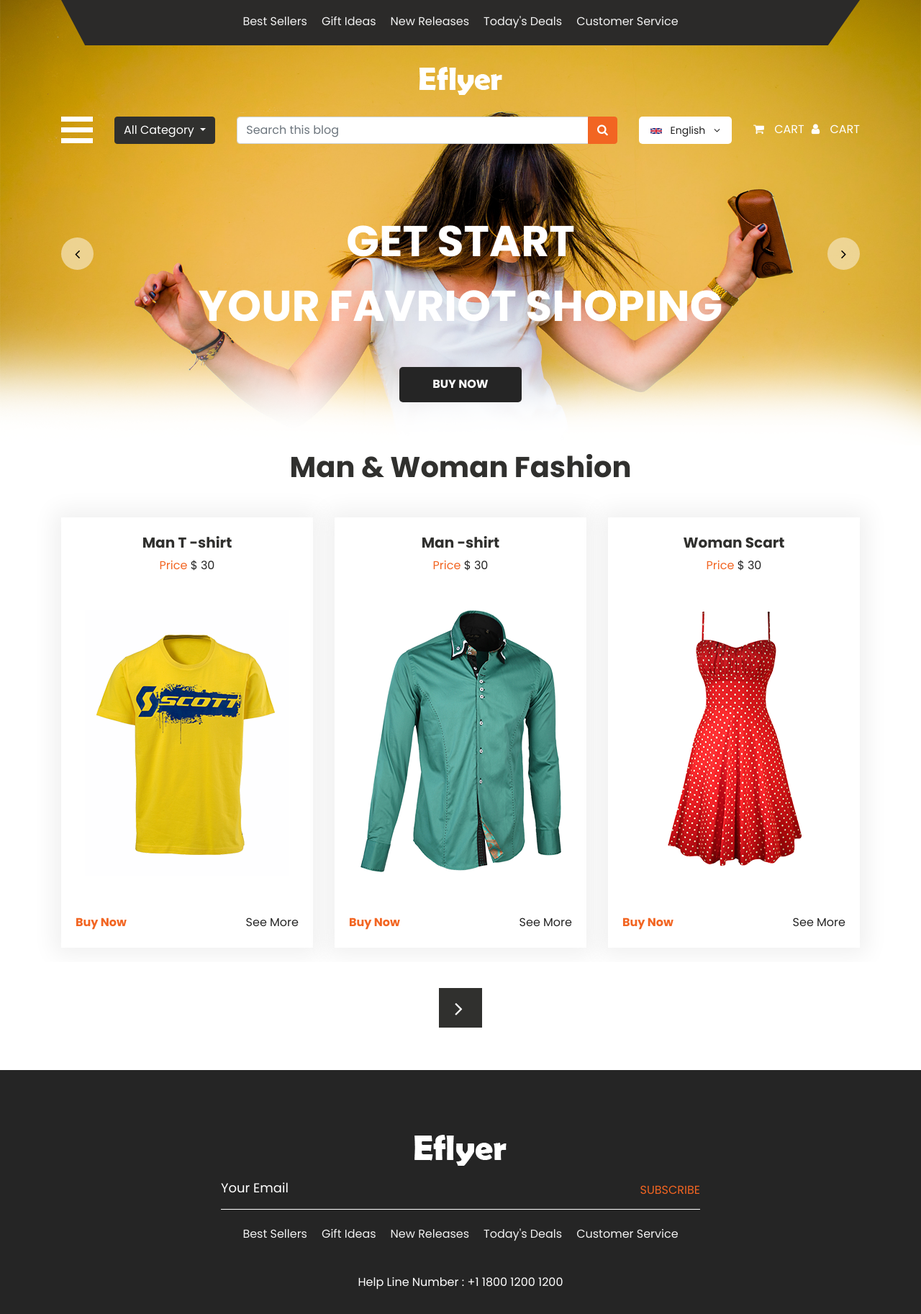
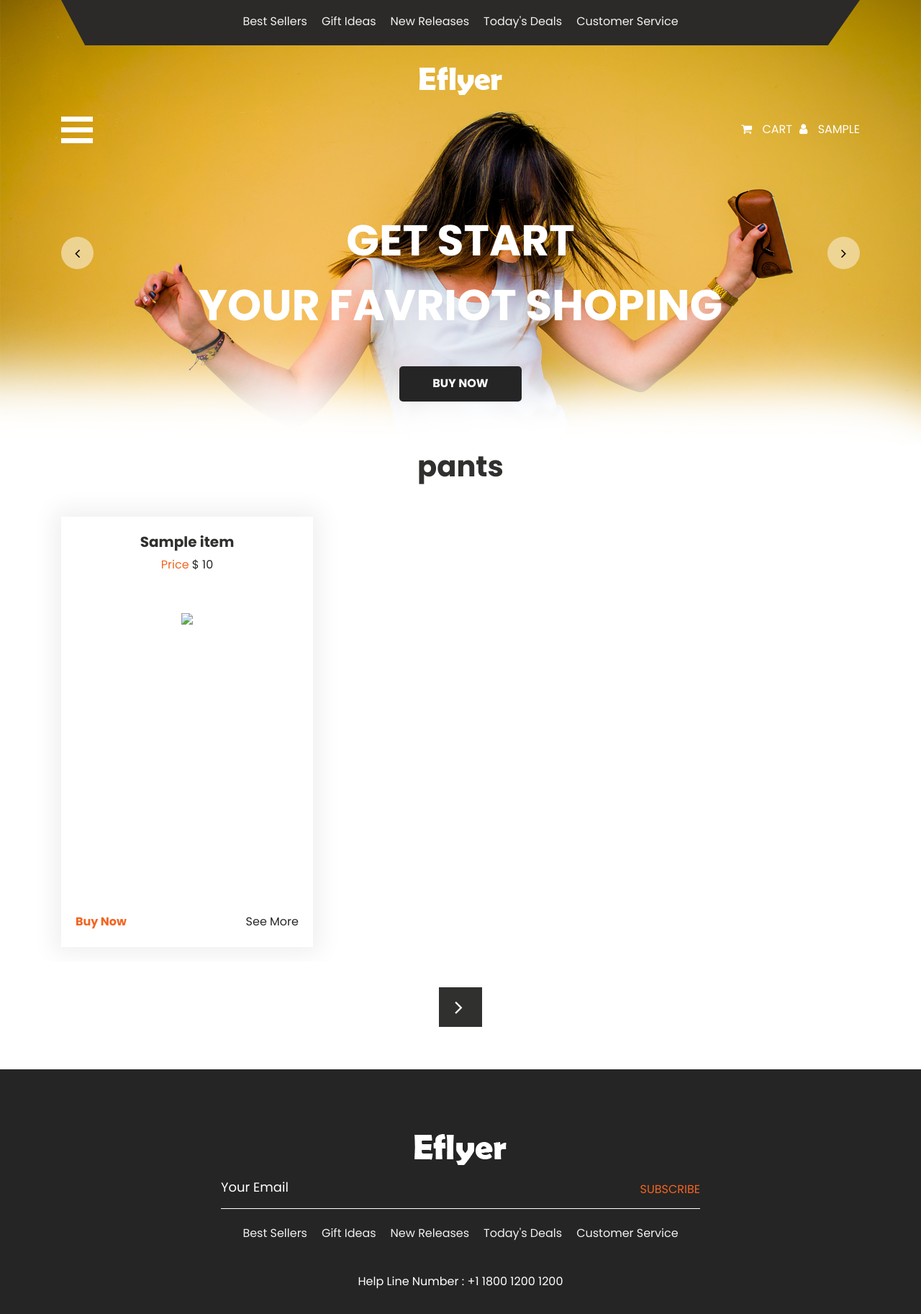
Before and after one commit to ibrahimfakhrey/Hedma, a Flask app: template templates/fashion.html in a window 1280 px wide. Shown: the top 1826 px of the page at 72% size. Run offline with Flask 3, Linux system fonts and the light colour scheme; tables that the repository leaves empty hold one stand-in row (Sample ...); the template is opened without the code that fills it: values named after a table or form of the project are taken from there, most other values are stand-ins (such as "Sample title", 1, 10 or a date in 2020); some libraries are stand-ins or nearby versions.

Commit message:
add user_name

```diff
--- a/main.py
+++ b/main.py
@@ -42,6 +42,24 @@ with app.app_context():
         link = db.Column(db.String(100))
         description = db.Column(db.String(100))
 
+    class Pants(UserMixin, db.Model):
+        id = db.Column(db.Integer, primary_key=True)
+        name = db.Column(db.String(1000))
+        link = db.Column(db.String(100))
+        description = db.Column(db.String(100))
+        rating=db.Column(db.Integer)
+        colors=db.Column(db.String(100))
+        price = db.Column(db.Integer)
+
+    class Shirt(UserMixin, db.Model):
+        id = db.Column(db.Integer, primary_key=True)
+        name = db.Column(db.String(1000))
+        link = db.Column(db.String(100))
+        description = db.Column(db.String(100))
+        rating=db.Column(db.Integer)
+        colors=db.Column(db.String(100))
+        price = db.Column(db.Integer)
+
     db.session.commit()
     db.create_all()
 
@@ -52,6 +70,8 @@ class MyModelView(ModelView):
 admin = Admin(app)
 admin.add_view(MyModelView(User, db.session))
 admin.add_view(MyModelView(clothes, db.session))
+admin.add_view(MyModelView(Pants, db.session))
+admin.add_view(MyModelView(Shirt, db.session))
 
 
 @login_manager.user_loader
@@ -77,7 +97,9 @@ def login():
         user_password = request.form.get("user_password")
         if user and check_password_hash(user.password, user_password):
             login_user(user)
-            return render_template("fashion.html")
+            items=Pants.query.all()
+            shirt = Shirt.query.all()
+            return render_template("fashion.html",items=items,shirts=shirt,user_name=user.name)
         else:
             return redirect("/register")
     return render_template("login.html")
@@ -99,11 +121,12 @@ def register():
 
         db.session.add(new)
         db.session.commit()
-
-
+        return redirect("/login")
     return render_template("register.html")
 
-
+# @app.route("/cart",methods=["GET","POST"])
+# def cart():
+#     # if request.method == "POST":
 
 
 
--- a/templates/fashion.html
+++ b/templates/fashion.html
@@ -14,15 +14,15 @@
       <meta name="description" content="">
       <meta name="author" content="">
       <!-- bootstrap css -->
-      <link rel="stylesheet" type="text/css" href="css/bootstrap.min.css">
+      <link rel="stylesheet" type="text/css" href="../static/css/bootstrap.min.css">
       <!-- style css -->
-      <link rel="stylesheet" type="text/css" href="css/style.css">
+      <link rel="stylesheet" type="text/css" href="../static/css/style.css">
       <!-- Responsive-->
-      <link rel="stylesheet" href="css/responsive.css">
+      <link rel="stylesheet" href="../static/css/responsive.css">
       <!-- fevicon -->
       <link rel="icon" href="images/fevicon.png" type="image/gif" />
       <!-- Scrollbar Custom CSS -->
-      <link rel="stylesheet" href="css/jquery.mCustomScrollbar.min.css">
+      <link rel="stylesheet" href="../static/css/jquery.mCustomScrollbar.min.css">
       <!-- Tweaks for older IEs-->
       <link rel="stylesheet" href="https://netdna.bootstrapcdn.com/font-awesome/4.0.3/css/font-awesome.css">
       <!-- fonts -->
@@ -32,8 +32,8 @@
       <!--  -->
       <!-- owl stylesheets -->
       <link href="https://fonts.googleapis.com/css?family=Great+Vibes|Poppins:400,700&display=swap&subset=latin-ext" rel="stylesheet">
-      <link rel="stylesheet" href="css/owl.carousel.min.css">
-      <link rel="stylesoeet" href="css/owl.theme.default.min.css">
+      <link rel="stylesheet" href="../static/css/owl.carousel.min.css">
+      <link rel="stylesoeet" href="../static/css/owl.theme.default.min.css">
       <link rel="stylesheet" href="https://cdnjs.cloudflare.com/ajax/libs/fancybox/2.1.5/jquery.fancybox.min.css" media="screen">
    </head>
    <body>
@@ -81,38 +81,38 @@
                      <a href="jewellery.html">Jewellery</a>
                   </div>
                   <span class="toggle_icon" onclick="openNav()"><img src="images/toggle-icon.png"></span>
-                  <div class="dropdown">
-                     <button class="btn btn-secondary dropdown-toggle" type="button" id="dropdownMenuButton" data-toggle="dropdown" aria-haspopup="true" aria-expanded="false">All Category
-                     </button>
-                     <div class="dropdown-menu" aria-labelledby="dropdownMenuButton">
-                        <a class="dropdown-item" href="#">Action</a>
-                        <a class="dropdown-item" href="#">Another action</a>
-                        <a class="dropdown-item" href="#">Something else here</a>
-                     </div>
-                  </div>
+<!--                  <div class="dropdown">-->
+<!--                     <button class="btn btn-secondary dropdown-toggle" type="button" id="dropdownMenuButton" data-toggle="dropdown" aria-haspopup="true" aria-expanded="false">All Category -->
+<!--                     </button>-->
+<!--                     <div class="dropdown-menu" aria-labelledby="dropdownMenuButton">-->
+<!--                        <a class="dropdown-item" href="#">Action</a>-->
+<!--                        <a class="dropdown-item" href="#">Another action</a>-->
+<!--                        <a class="dropdown-item" href="#">Something else here</a>-->
+<!--                     </div>-->
+<!--                  </div>-->
                   <div class="main">
                      <!-- Another variation with a button -->
-                     <div class="input-group">
-                        <input type="text" class="form-control" placeholder="Search this blog">
-                        <div class="input-group-append">
-                           <button class="btn btn-secondary" type="button" style="background-color: #f26522; border-color:#f26522 ">
-                           <i class="fa fa-search"></i>
-                           </button>
-                        </div>
-                     </div>
+<!--                     <div class="input-group">-->
+<!--                        <input type="text" class="form-control" placeholder="Search this blog">-->
+<!--                        <div class="input-group-append">-->
+<!--                           <button class="btn btn-secondary" type="button" style="background-color: #f26522; border-color:#f26522 ">-->
+<!--                           <i class="fa fa-search"></i>-->
+<!--                           </button>-->
+<!--                        </div>-->
+<!--                     </div>-->
                   </div>
                   <div class="header_box">
-                     <div class="lang_box ">
-                        <a href="#" title="Language" class="nav-link" data-toggle="dropdown" aria-expanded="true">
-                        <img src="images/flag-uk.png" alt="flag" class="mr-2 " title="United Kingdom"> English <i class="fa fa-angle-down ml-2" aria-hidden="true"></i>
-                        </a>
-                        <div class="dropdown-menu ">
-                           <a href="#" class="dropdown-item">
-                           <img src="images/flag-france.png" class="mr-2" alt="flag">
-                           French
-                           </a>
-                        </div>
-                     </div>
+<!--                     <div class="lang_box ">-->
+<!--                        <a href="#" title="Language" class="nav-link" data-toggle="dropdown" aria-expanded="true">-->
+<!--                        <img src="images/flag-uk.png" alt="flag" class="mr-2 " title="United Kingdom"> English <i class="fa fa-angle-down ml-2" aria-hidden="true"></i>-->
+<!--                        </a>-->
+<!--                        <div class="dropdown-menu ">-->
+<!--                           <a href="#" class="dropdown-item">-->
+<!--                           <img src="images/flag-france.png" class="mr-2" alt="flag">-->
+<!--                           French-->
+<!--                           </a>-->
+<!--                        </div>-->
+<!--                     </div>-->
                      <div class="login_menu">
                         <ul>
                            <li><a href="#">
@@ -121,7 +121,7 @@
                            </li>
                            <li><a href="#">
                               <i class="fa fa-user" aria-hidden="true"></i>
-                              <span class="padding_10">Cart</span></a>
+                              <span class="padding_10">{{user_name }}</span></a>
                            </li>
                         </ul>
                      </div>
@@ -178,84 +178,57 @@
             <div class="carousel-inner">
                <div class="carousel-item active">
                   <div class="container">
-                     <h1 class="fashion_taital">Man & Woman Fashion</h1>
+                     <h1 class="fashion_taital">pants</h1>
                      <div class="fashion_section_2">
                         <div class="row">
+                           {% for item in items %}
    <div class="col-lg-4 col-sm-4">
       <div class="box_main">
-                                 <h4 class="shirt_text">Man T -shirt</h4>
-                                 <p class="price_text">Price  <span style="color: #262626;">$ 30</span></p>
-                                 <div class="tshirt_img"><img src="images/tshirt-img.png"></div>
+         <h4 class="shirt_text">{{ item.name }}</h4>
+         <p class="price_text">Price  <span style="color: #262626;">$ {{ item.price }}</span></p>
+         <div class="tshirt_img"><img src="{{ item.link }}"></div>
          <div class="btn_main">
             <div class="buy_bt"><a href="#">Buy Now</a></div>
             <div class="seemore_bt"><a href="#">See More</a></div>
          </div>
       </div>
    </div>
+{% endfor %}
+
+                        </div>
+                     </div>
+                  </div>
+               </div>
+               <div class="carousel-item">
+                  <div class="container">
+                     <h1 class="fashion_taital">t shirt</h1>
+                     <div class="fashion_section_2">
+                        <div class="row">
+                            {% for shirt in shirts %}
                <div class="col-lg-4 col-sm-4">
                   <div class="box_main">
-                                 <h4 class="shirt_text">Man -shirt</h4>
-                                 <p class="price_text">Price  <span style="color: #262626;">$ 30</span></p>
-                                 <div class="tshirt_img"><img src="images/dress-shirt-img.png"></div>
+                     <h4 class="shirt_text">{{ shirt.name }}</h4>
+                     <p class="price_text">Price  <span style="color: #262626;">$ {{ shirt.price }}</span></p>
+                     <div class="tshirt_img"><img src="{{ shirt.link }}"></div>
                      <div class="btn_main">
                         <div class="buy_bt"><a href="#">Buy Now</a></div>
                         <div class="seemore_bt"><a href="#">See More</a></div>
                      </div>
                   </div>
                </div>
-                           <div class="col-lg-4 col-sm-4">
-                              <div class="box_main">
-                                 <h4 class="shirt_text">Woman Scart</h4>
-                                 <p class="price_text">Price  <span style="color: #262626;">$ 30</span></p>
-                                 <div class="tshirt_img"><img src="images/women-clothes-img.png"></div>
-                                 <div class="btn_main">
-                                    <div class="buy_bt"><a href="#">Buy Now</a></div>
-                                    <div class="seemore_bt"><a href="#">See More</a></div>
-                                 </div>
-                              </div>
-                           </div>
-                        </div>
-                     </div>
-                  </div>
-               </div>
-               <div class="carousel-item">
-                  <div class="container">
-                     <h1 class="fashion_taital">Man & Woman Fashion</h1>
-                     <div class="fashion_section_2">
-                        <div class="row">
-                           <div class="col-lg-4 col-sm-4">
-                              <div class="box_main">
-                                 <h4 class="shirt_text">Man T -shirt</h4>
-                                 <p class="price_text">Price  <span style="color: #262626;">$ 30</span></p>
-                                 <div class="tshirt_img"><img src="images/tshirt-img.png"></div>
-                                 <div class="btn_main">
-                                    <div class="buy_bt"><a href="#">Buy Now</a></div>
-                                    <div class="seemore_bt"><a href="#">See More</a></div>
-                                 </div>
-                              </div>
-                           </div>
-                           <div class="col-lg-4 col-sm-4">
-                              <div class="box_main">
-                                 <h4 class="shirt_text">Man -shirt</h4>
-                                 <p class="price_text">Price  <span style="color: #262626;">$ 30</span></p>
-                                 <div class="tshirt_img"><img src="images/dress-shirt-img.png"></div>
-                                 <div class="btn_main">
-                                    <div class="buy_bt"><a href="#">Buy Now</a></div>
-                                    <div class="seemore_bt"><a href="#">See More</a></div>
-                                 </div>
-                              </div>
-                           </div>
-                           <div class="col-lg-4 col-sm-4">
-                              <div class="box_main">
-                                 <h4 class="shirt_text">Woman Scart</h4>
-                                 <p class="price_text">Price  <span style="color: #262626;">$ 30</span></p>
-                                 <div class="tshirt_img"><img src="images/women-clothes-img.png"></div>
-                                 <div class="btn_main">
-                                    <div class="buy_bt"><a href="#">Buy Now</a></div>
-                                    <div class="seemore_bt"><a href="#">See More</a></div>
-                                 </div>
-                              </div>
-                           </div>
+            {% endfor %}
+<!--                           <div class="col-lg-4 col-sm-4">-->
+<!--                              <div class="box_main">-->
+<!--                                 <h4 class="shirt_text">Man T -shirt</h4>-->
+<!--                                 <p class="price_text">Price  <span style="color: #262626;">$ 30</span></p>-->
+<!--                                 <div class="tshirt_img"><img src="images/tshirt-img.png"></div>-->
+<!--                                 <div class="btn_main">-->
+<!--                                    <div class="buy_bt"><a href="#">Buy Now</a></div>-->
+<!--                                    <div class="seemore_bt"><a href="#">See More</a></div>-->
+<!--                                 </div>-->
+<!--                              </div>-->
+<!--                           </div>-->
+
                         </div>
                      </div>
                   </div>
```
Also changed, not shown: other parts of templates/fashion.html (+7 -7 lines), templates/cart.html (added, +10 -0 lines). Lines whose indentation alone changed are shown as unchanged.
